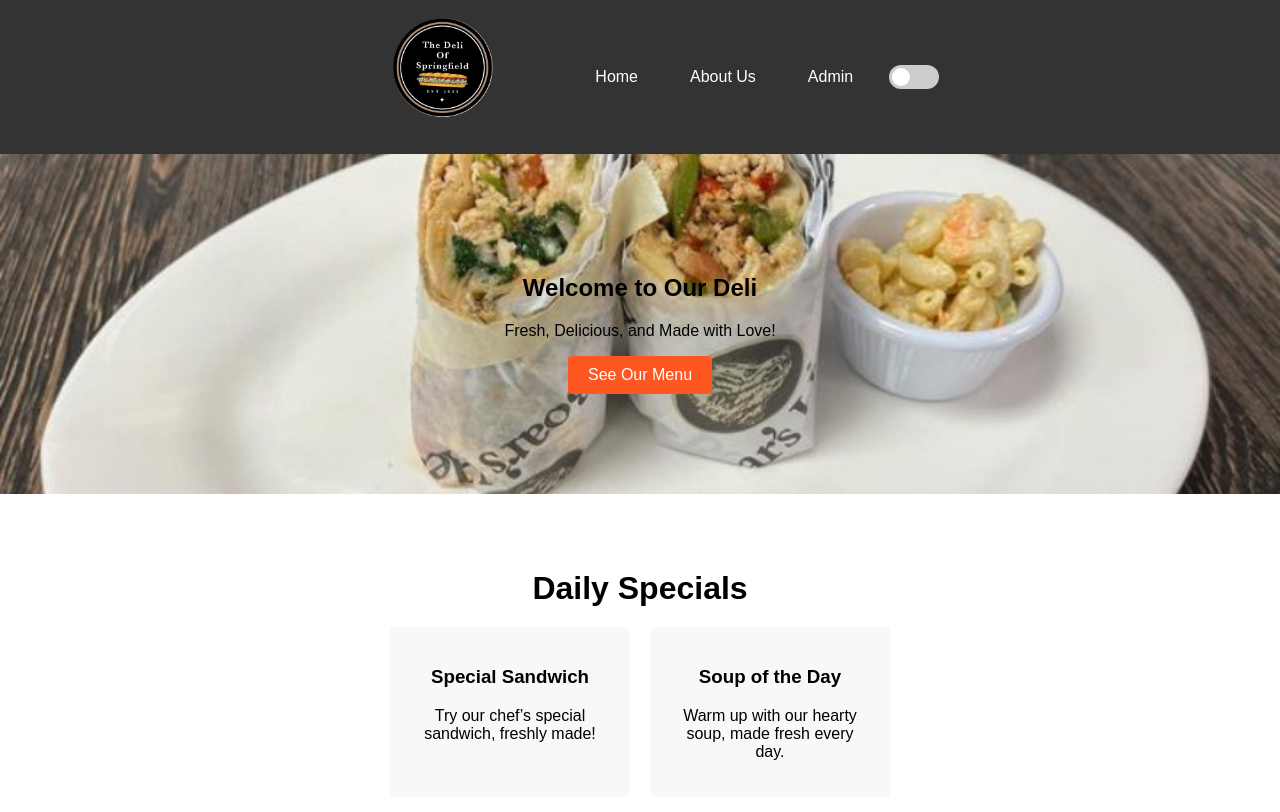
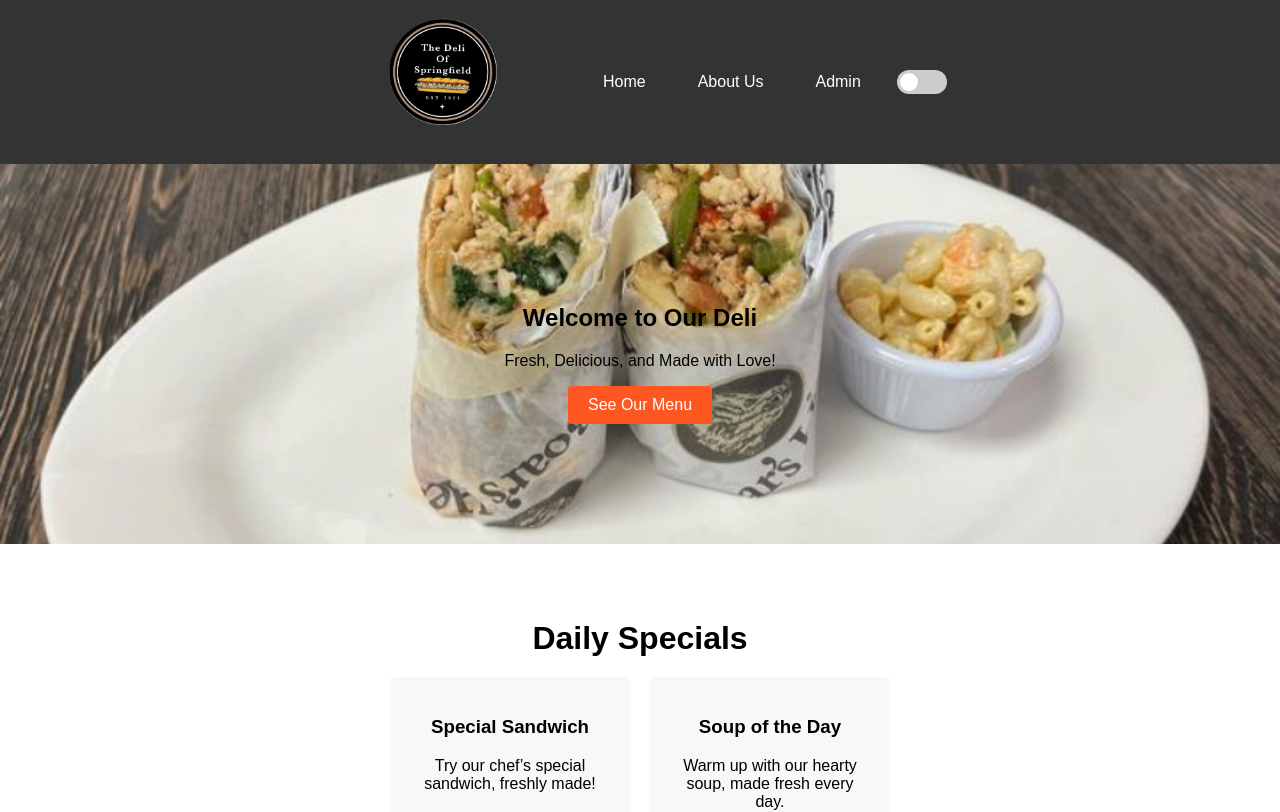
Before and after one commit to Chrisawgey/del, a React (Create React App) app: page / in a window 1280 px wide. Shown: the top 812 px of the page. Built offline with nearby package versions, Linux system fonts and the light colour scheme.

Commit message:
quick fix

```diff
--- a/src/components/Navbar.css
+++ b/src/components/Navbar.css
@@ -13,7 +13,7 @@
 
 /* Logo Styling */
 .logo-image {
-  max-height: 130px;
+  max-height: 140px;
   width: auto;
   transition: transform 0.3s ease; /* Smooth transition for the animation */
   cursor: pointer; /* Change cursor to indicate it’s clickable */
--- a/src/pages/Home.css
+++ b/src/pages/Home.css
@@ -19,7 +19,7 @@
 /* Hero Banner */
 .hero {
   text-align: center;
-  padding: 100px 20px;
+  padding: 120px 20px;
   background-size: cover;
   background-position: center;
   color: inherit;
```
Also changed, not shown: src/assets/sandwich.png (added), src/pages/background-pattern.png (renamed from src/assets/more.png).
